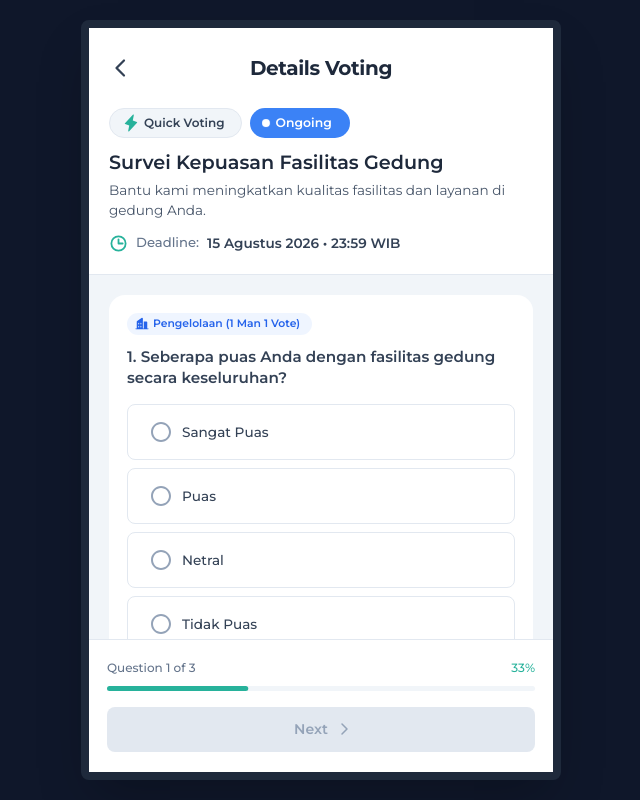
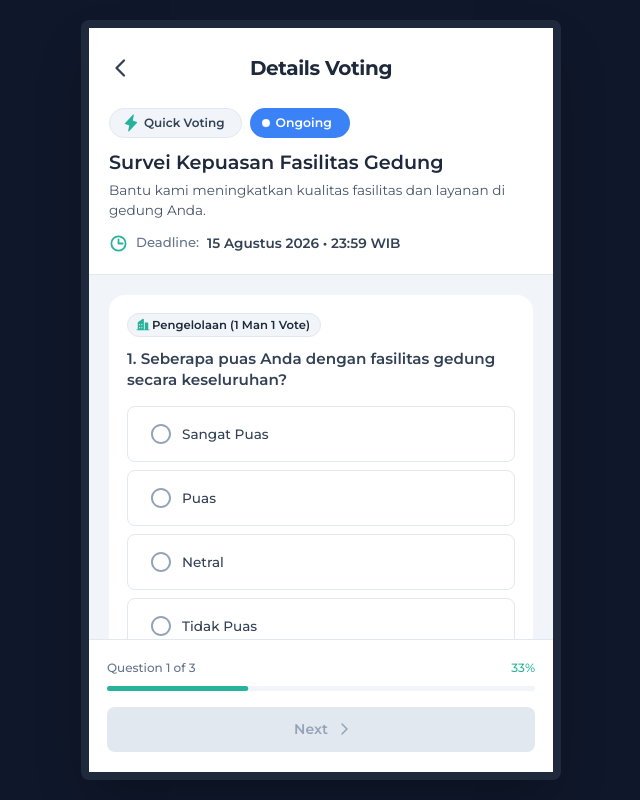
Before and after one commit to ProgrammerMuda/Quick-Voting-Mobile, a React (Vite) app: page / in a window 1280 px wide. Both pictures are taken after a click on the button "Vote Now". Shown: the whole page, without its empty margins (319-959 px from the left). Built offline with nearby package versions, Linux system fonts and the light colour scheme.

Commit message:
style: update question type badge to use slate 100 background, black text, and primary teal icon

```diff
--- a/src/components/Poll/PollQuestion.jsx
+++ b/src/components/Poll/PollQuestion.jsx
@@ -96,11 +96,11 @@ export default function PollQuestion({
         <Chip
           icon={
             isNppCategory ? (
-              <Key size={14} color="#1e8f7c" weight="fill" />
+              <Key size={14} color="#27b29b" weight="fill" />
             ) : isPengelolaan ? (
-              <Buildings size={14} color="#2563eb" weight="fill" />
+              <Buildings size={14} color="#27b29b" weight="fill" />
             ) : (
-              <House size={14} color="#7c3aed" weight="fill" />
+              <House size={14} color="#27b29b" weight="fill" />
             )
           }
           label={
@@ -112,21 +112,15 @@ export default function PollQuestion({
           }
           size="small"
           sx={{
-            height: 22,
-            fontSize: '0.675rem',
+            height: 24,
+            fontSize: '0.725rem',
             fontWeight: 600,
-            backgroundColor: isNppCategory
-              ? 'rgba(39, 178, 155, 0.08)'
-              : isPengelolaan
-              ? 'rgba(59, 130, 246, 0.08)'
-              : 'rgba(139, 92, 246, 0.08)',
-            color: isNppCategory
-              ? '#1e8f7c'
-              : isPengelolaan
-              ? '#2563eb'
-              : '#7c3aed',
+            backgroundColor: prelineColors.slate[100],
+            color: prelineColors.slate[800],
+            border: `1px solid ${prelineColors.slate[200]}`,
             borderRadius: '100px',
             px: 0.5,
+            '& .MuiChip-label': { px: 0.75 },
           }}
         />
 
```
